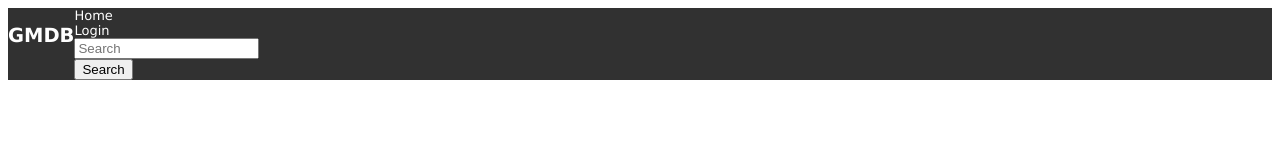
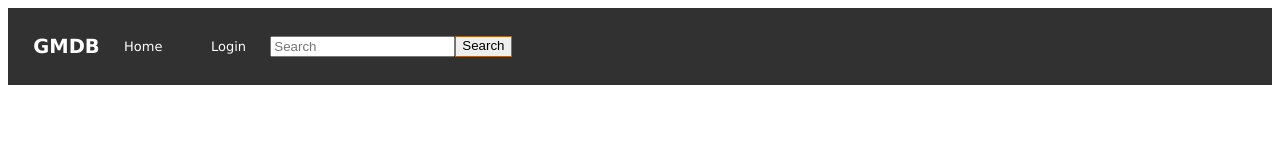
Before and after one commit to derekrath/USAF-html-checkpoint, a plain HTML site: page index.html in a window 1280 px wide. Drawn offline with Linux system fonts and the light colour scheme.

Commit message:
header almost done

```diff
--- a/index.css
+++ b/index.css
@@ -1,16 +1,35 @@
-header {
+.nav-container {
     background-color: rgb(49, 49, 49);
     font-family: Verdana, Geneva, Tahoma, sans-serif;
     font-size: small;
     color: white;
     display:grid;
-    grid-template: 100% / 5fr 5fr 5fr 80fr 5fr;
+    display:flex;
+    grid-template: 1fr / 2fr 8fr;
+    align-items: center;
+    padding: 2%;
+    height: 2em;
 }
-.nav-container {
-
+.nav-link {
+    display:grid;
+    display:flex;
+    grid-column: 1;
+    padding: 2%;
 }
-.nav-button {
-
+.search-field {
+    display:grid;
+    display:flex;
+    grid-column: 2;
+}
+.input {
+    display:grid;
+    display:flex;
+}
+.search-button {
+    display:grid;
+    /* padding: 5%; */
+    /* font-size: 100%; */
+    border: 1px solid rgb(168, 104, 21)
 }
 body {
     background-color: white;
--- a/index.html
+++ b/index.html
@@ -13,23 +13,25 @@ This is a purely visual exercise, do not worry about data/content - feel free to
         </title>
         <link rel="stylesheet" href="./index.css"/>
         <header>
-            <h2>GMDB</h2>
             <nav>
                 <div class="nav-container">
-                    <div class="nav-button" href="">
+                    <h2>GMDB</h2>
+                    <div class="nav-link" href="">
                       Home
                     </div>
-                    <div class="nav-button" href="">
+                    <div class="nav-link" href="">
                       Login
                     </button>
                   </div>
+                  <form>
+                    <div class="search-field">
+                        <input type="password" placeholder="Search">
+                        <button type="submit" class="search-button" href="">
+                            Search
+                        </button>
+                    </div>
+                </form>
                 </div>
-                <form>
-                    <input type="password" placeholder="Search">
-                    <button type="submit" class="submit-button" href="">
-                        Search
-                    </button>
-                </form>
             </nav>
         </header>
     </head>
```
